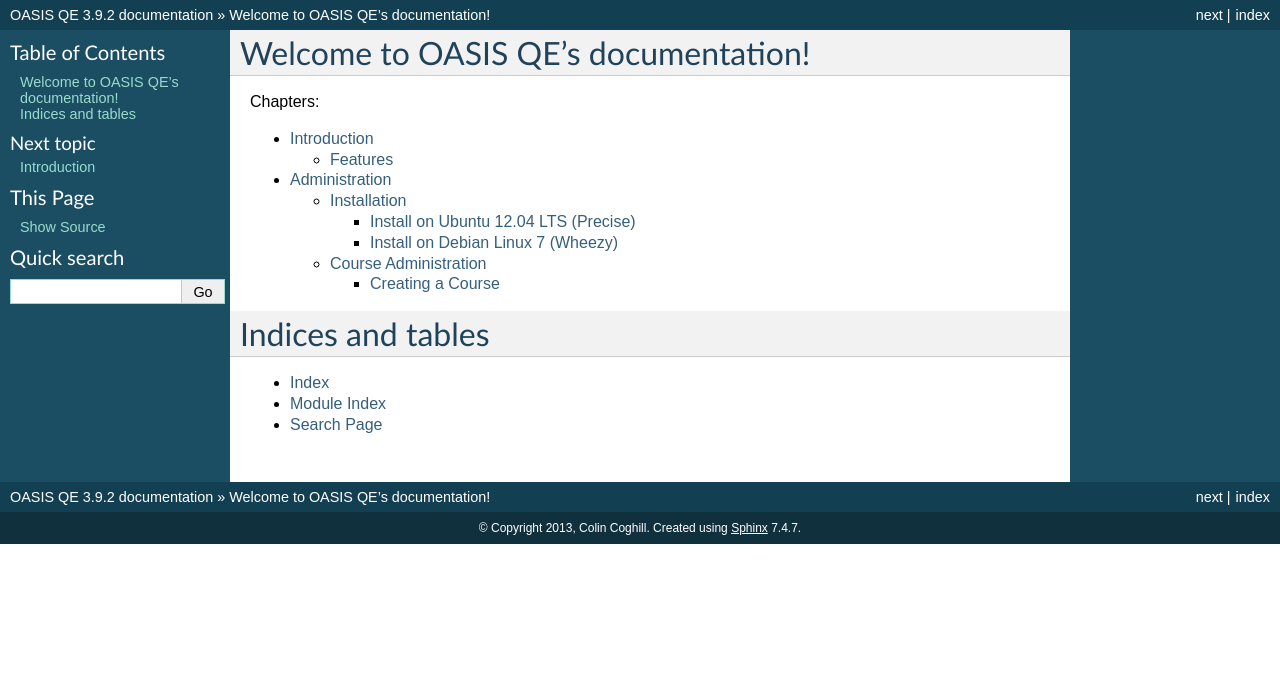
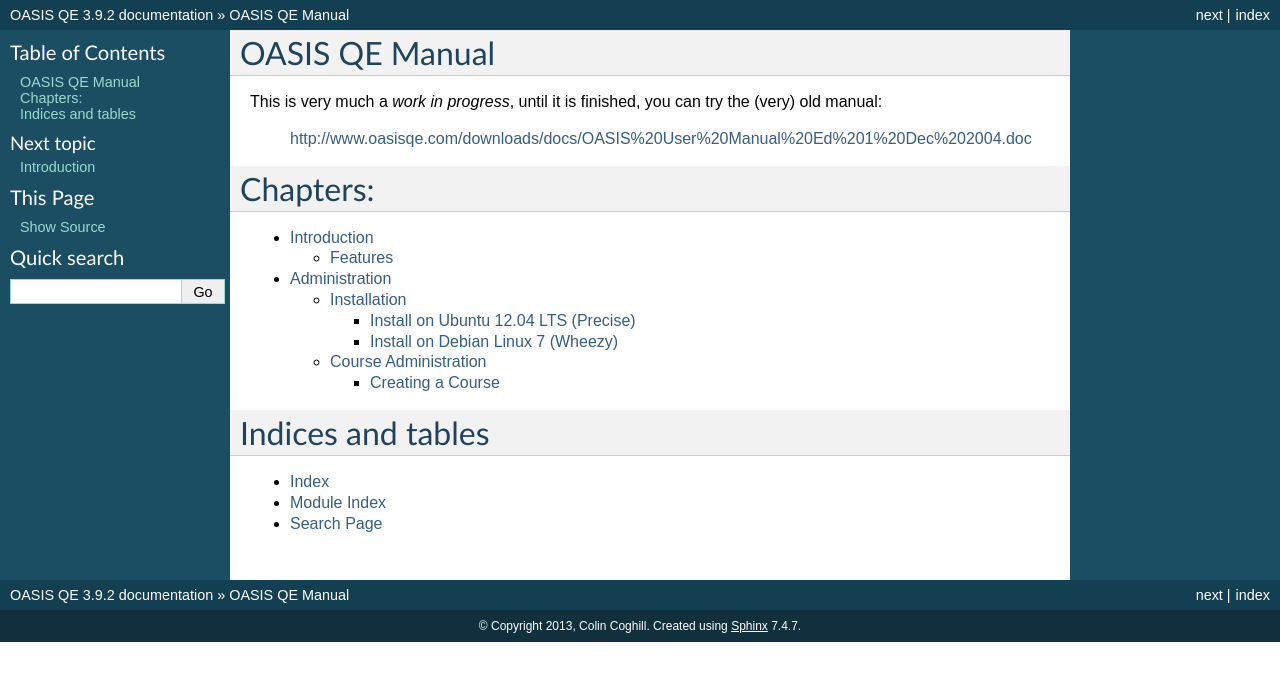
Before and after one commit to colincoghill/oasisqe, a Sphinx documentation site: the page built from source/index.rst, in a window 1280 px wide. Shown: the top 681 px of the page. Built offline with Sphinx 7.4.7, drawn with Linux system fonts in a browser that asks for light colours; pages that are not in the unit, such as notebooks, are missing from menus.

Commit message:
Link to the old manual from the front page.

```diff
--- a/source/index.rst
+++ b/source/index.rst
@@ -3,10 +3,16 @@
    You can adapt this file completely to your liking, but it should at least
    contain the root `toctree` directive.
 
-Welcome to OASIS QE's documentation!
-====================================
+OASIS QE Manual
+===============
+
+This is very much a *work in progress*, until it is finished, you can try the (very) old manual:
+
+    http://www.oasisqe.com/downloads/docs/OASIS%20User%20Manual%20Ed%201%20Dec%202004.doc
+
 
 Chapters:
+=========
 
 .. toctree::
    :maxdepth: 3
```
